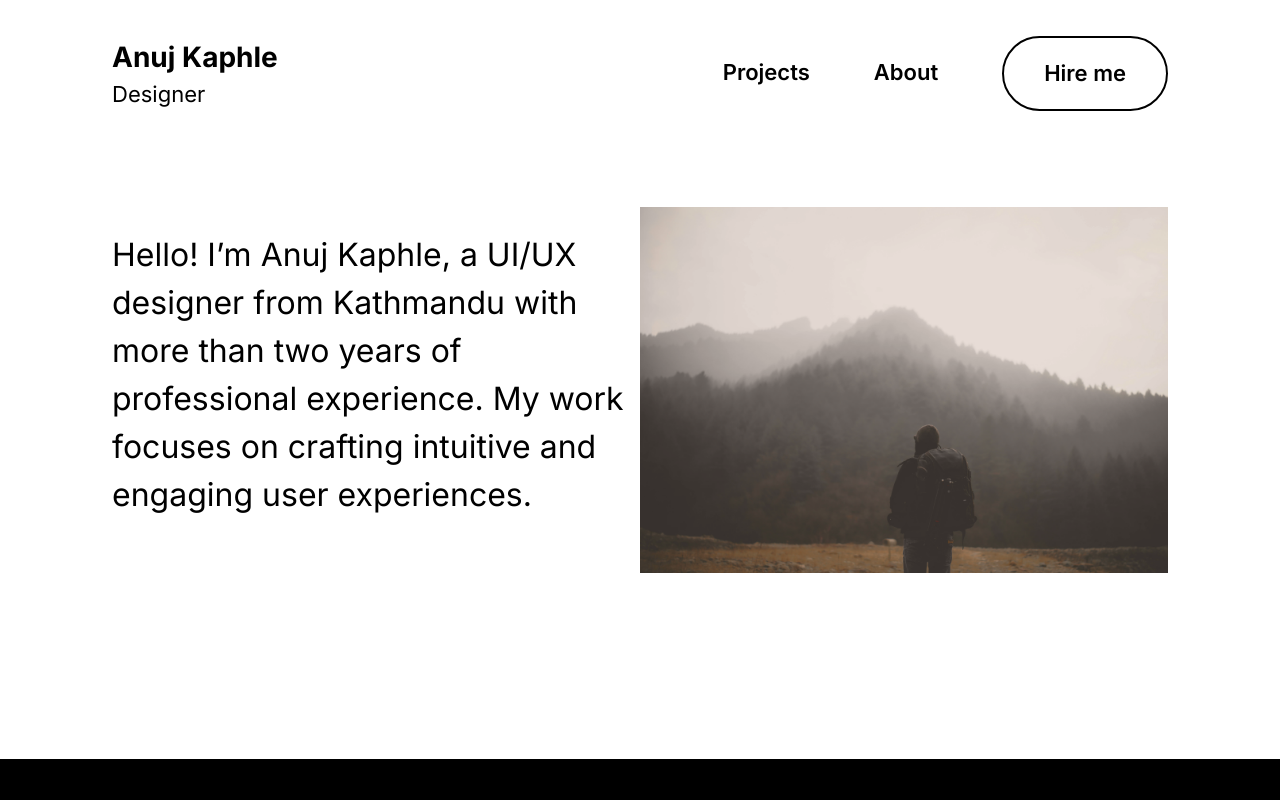
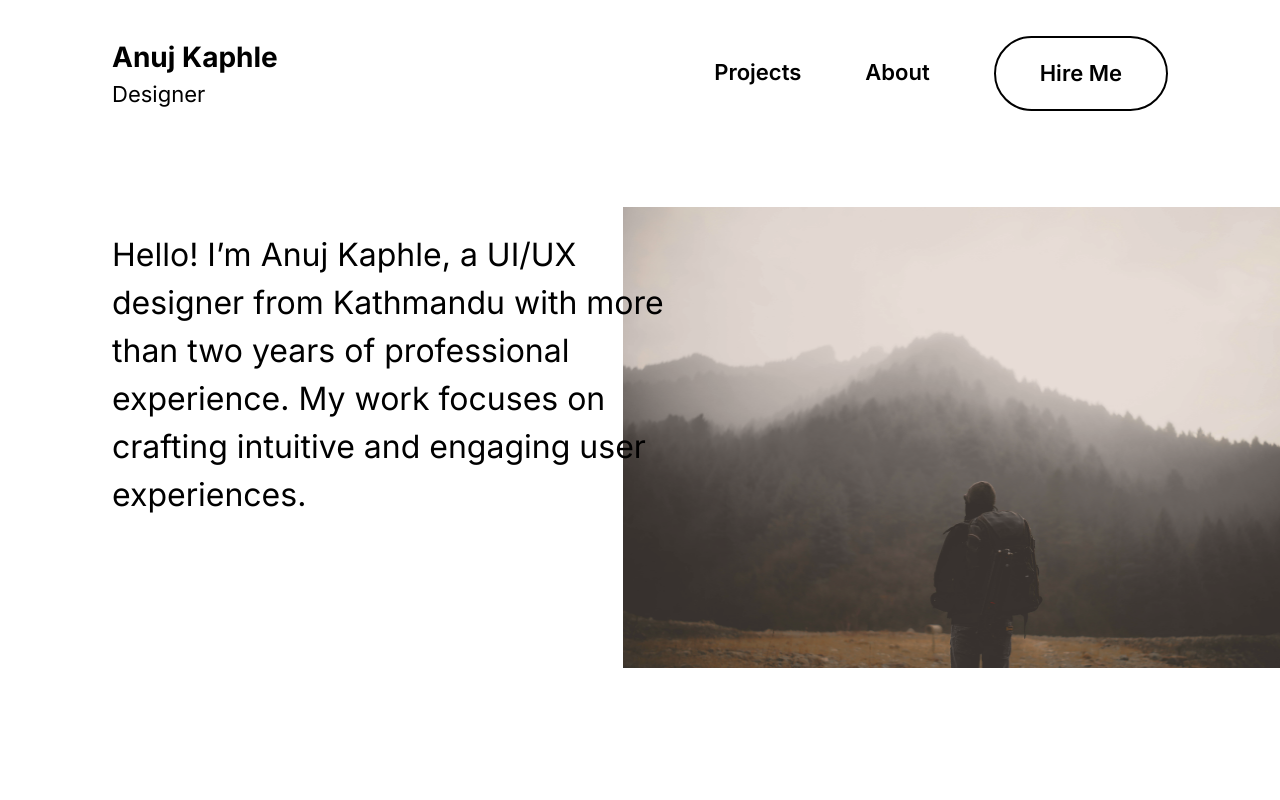
Before and after one commit to ANUJKAPHLE/Portfolio, a Next.js app: page /about in a window 1280 px wide. Shown: the top 800 px of the page. Built offline with nearby package versions, Linux system fonts and the light colour scheme.

Commit message:
working on about css

```diff
--- a/src/Components/About/About.jsx
+++ b/src/Components/About/About.jsx
@@ -97,7 +97,7 @@ const About = () => {
               <div className="w-1/2 text-[22px]">
                 <Image
                   src={coursera}
-                  className="pt-8 h-[397px] w-[513px] pb-8"
+                  className="pt-8 h-[440px] w-[485px] pb-8"
                   alt="course certificate"
                 />
                 <p>
--- a/src/Components/Header/Header.jsx
+++ b/src/Components/Header/Header.jsx
@@ -10,16 +10,16 @@ const Header = () => {
           <p className="text-[22px]">Designer</p>
         </Link>
 
-        <div className="hidden lg:flex justify-between gap-16 font-semibold text-[22px]">
+        <div className=" flex justify-between gap-16 font-semibold text-[22px]">
           <div className=" flex gap-16 pt-5">
             <div>Projects</div>
             <a href="/about">About</a>
           </div>
           <Button
             type="submit"
-            className="hover:bg-black hover:text-white rounded-[42.4px] px-10 py-2 "
+            className="hover:bg-black hover:text-white rounded-[42.4px] px-11 py-2 "
           >
-            Hire me
+            Hire Me
           </Button>
         </div>
       </header>
--- a/src/Components/Profile/Profile.jsx
+++ b/src/Components/Profile/Profile.jsx
@@ -1,22 +1,32 @@
+"use client";
+import { motion } from "framer-motion";
 import Image from "next/image";
 import bgImage from "@/assets/bg_Image.png";
 
 const Profile = () => {
+  const text =
+    " Hello! I’m Anuj Kaphle, a UI/UX designer from Kathmandu with more than two years of professional experience. My work focuses on crafting intuitive and engaging user experiences.".split(
+      " "
+    );
   return (
-    <div className="flex justify-between pt-24 px-28 mb-56 ">
-      <h1 className="text-[32px] w-3/4 mt-6 mb-4">
-        Hello! I’m Anuj Kaphle, a UI/UX designer from Kathmandu with more than
-        two years of professional experience. My work focuses on crafting
-        intuitive and engaging user experiences.
-      </h1>
-      <div className="w-3/4 h-80 relative ">
-        <Image
-          src={bgImage}
-          alt=""
-          //   layout="fill"
-          //   objectFit="cover"
-          //   className=""
-        />
+    <div className=" flex relative w-full h-screen overflow-hidden pt-24 px-28 ">
+      <div className="flex-1 pr-[500px] overflow-visible relative z-10 text-[32px] mt-6">
+        {text.map((item, index) => (
+          <motion.span
+            initial={{ opacity: 0 }}
+            animate={{ opacity: 1 }}
+            transition={{
+              duration: 0.25,
+              delay: index / 10,
+            }}
+            key={index}
+          >
+            {item}{" "}
+          </motion.span>
+        ))}
+      </div>
+      <div className="w-[51.3%] bg-image absolute top-0 right-0 z-0 pt-24">
+        <Image src={bgImage} alt="" className="h-[461px] w-[665px]" />
       </div>
     </div>
   );
```
